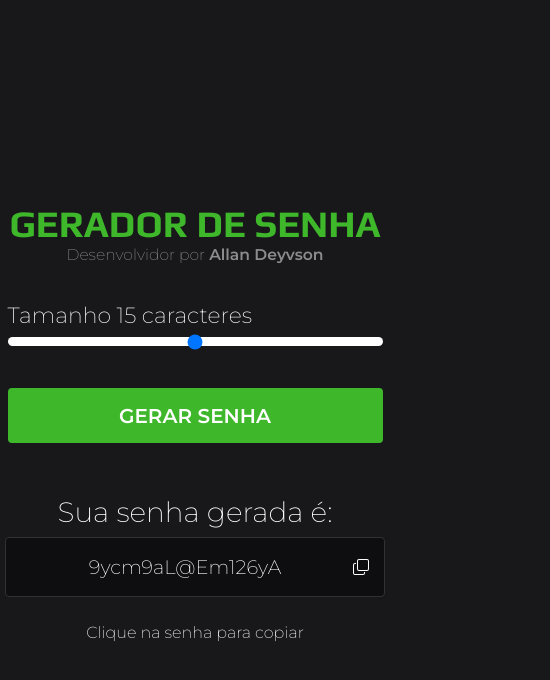
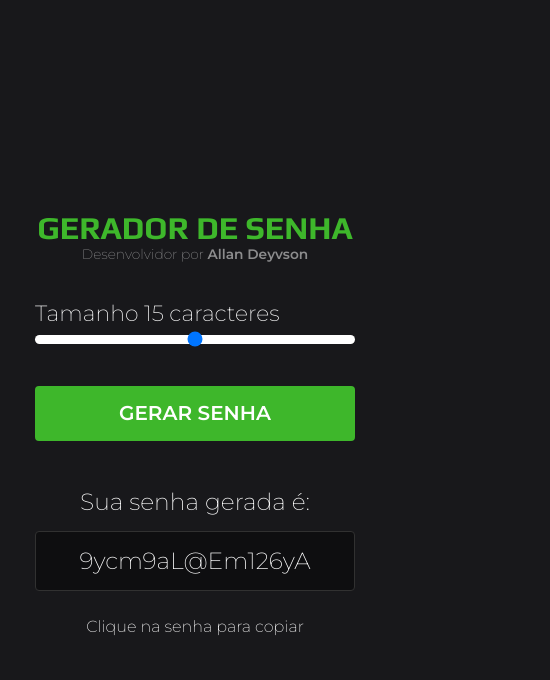
Before and after one commit to AllanDeyvson0/geradordesenha, a plain HTML site: page index.html in a window 390 px wide. Both pictures are taken after a click on the button "GERAR SENHA". Shown: the whole page, 550 px wide, since content can reach past the window. Drawn offline with Linux system fonts and the light colour scheme.

Commit message:
Alterando voltando

```diff
--- a/index.html
+++ b/index.html
@@ -29,14 +29,7 @@
 
     <div id="container-password" class="container-password hide">
         <span class="title-2">Sua senha gerada é:</span>
-
-        <div class="password" onclick="copyPassword()">
-            <span id="password">123123123</span>
-            <svg xmlns="http://www.w3.org/2000/svg" width="16" height="16" fill="currentColor" id="bi-copy" class="bi bi-copy" viewBox="0 0 16 16">
-                <path fill-rule="evenodd" d="M4 2a2 2 0 0 1 2-2h8a2 2 0 0 1 2 2v8a2 2 0 0 1-2 2H6a2 2 0 0 1-2-2zm2-1a1 1 0 0 0-1 1v8a1 1 0 0 0 1 1h8a1 1 0 0 0 1-1V2a1 1 0 0 0-1-1zM2 5a1 1 0 0 0-1 1v8a1 1 0 0 0 1 1h8a1 1 0 0 0 1-1v-1h1v1a2 2 0 0 1-2 2H2a2 2 0 0 1-2-2V6a2 2 0 0 1 2-2h1v1z"/>
-            </svg>
-        </div>
-
+        <span id="password" class="password" onclick="copyPassword()" >123123123</span>
         <span class="tooltip">Clique na senha para copiar</span>
     </div>
 
--- a/main.js
+++ b/main.js
@@ -24,31 +24,11 @@ function generatePassword(){
     containerPassword.classList.remove("hide");
     password.innerHTML = pass;
     novaSenha = pass;
-
-    //LIMPANDO ÍCONE DE CHECK PÓS COPIAR
-    let copyIcon = document.querySelector("#bi-copy");
-    copyIcon.innerHTML = `<svg xmlns="http://www.w3.org/2000/svg" width="16" height="16" fill="currentColor" id="bi-copy" class="bi bi-copy" viewBox="0 0 16 16">
-                        <path fill-rule="evenodd" d="M4 2a2 2 0 0 1 2-2h8a2 2 0 0 1 2 2v8a2 2 0 0 1-2 2H6a2 2 0 0 1-2-2zm2-1a1 1 0 0 0-1 1v8a1 1 0 0 0 1 1h8a1 1 0 0 0 1-1V2a1 1 0 0 0-1-1zM2 5a1 1 0 0 0-1 1v8a1 1 0 0 0 1 1h8a1 1 0 0 0 1-1v-1h1v1a2 2 0 0 1-2 2H2a2 2 0 0 1-2-2V6a2 2 0 0 1 2-2h1v1z"/>
-                        </svg>`;
 }
 
 
 //FUNÇÃO COPIAR SENHA
 function copyPassword(){
     navigator.clipboard.writeText(novaSenha);
-
-    //COLOCANDO O ÍCONE DE CHECK PÓS COPIAR
-    let copyIcon = document.querySelector("#bi-copy");
-    copyIcon.innerHTML = `<svg xmlns="http://www.w3.org/2000/svg" width="16" height="16" fill="currentColor" class="bi bi-check2" viewBox="0 0 16 16">
-        <path d="M13.854 3.646a.5.5 0 0 1 0 .708l-7 7a.5.5 0 0 1-.708 0l-3.5-3.5a.5.5 0 1 1 .708-.708L6.5 10.293l6.646-6.647a.5.5 0 0 1 .708 0"/>
-    </svg>`;
-
-    // alert("Senha copiada com sucesso!\nNão compartilhe com ninguém.")
-
-    setTimeout(function(){
-        copyIcon.innerHTML = `<svg xmlns="http://www.w3.org/2000/svg" width="16" height="16" fill="currentColor" id="bi-copy" class="bi bi-copy" viewBox="0 0 16 16">
-                        <path fill-rule="evenodd" d="M4 2a2 2 0 0 1 2-2h8a2 2 0 0 1 2 2v8a2 2 0 0 1-2 2H6a2 2 0 0 1-2-2zm2-1a1 1 0 0 0-1 1v8a1 1 0 0 0 1 1h8a1 1 0 0 0 1-1V2a1 1 0 0 0-1-1zM2 5a1 1 0 0 0-1 1v8a1 1 0 0 0 1 1h8a1 1 0 0 0 1-1v-1h1v1a2 2 0 0 1-2 2H2a2 2 0 0 1-2-2V6a2 2 0 0 1 2-2h1v1z"/>
-                        </svg>`;
-    }, 3000);
-
+    alert("Senha copiada com sucesso!\nNão compartilhe com ninguém.")
 }
--- a/style.css
+++ b/style.css
@@ -92,28 +92,24 @@ body{
 .title-2{
     text-align: center;
     color: var(--secondary-color);
-    font-size: 28px;
-    margin-top: 24px;
-    margin-bottom: 8px;
+    font-size: 6em;
+    margin-top: 18px;
+    margin-bottom: 15px;
 }
 
 .password{
     height: 60px;
     background-color: rgba(0,0,0, 0.4);
     border-radius: 4px;
-    display: flex;
-    justify-content: center;
-    align-items: center;
     color: var(--secondary-color);
     border: 1px solid #313131;
     transition: 0.3s;
-    font-size: 8em;
-    text-align: center;
-    position: relative;
-}
+    font-size: 6em;
 
-.password span{
-    margin-right: 20px;
+    /* ALINHAMENTO */
+    display: flex;
+    align-items: center;
+    justify-content: center;
 }
 
 .password:hover{
@@ -143,32 +139,25 @@ body{
     opacity: 1;
 }
 
-.bi-copy{
-    color: var(--secondary-color);
-    position: absolute;
-    left: 11em;
-    cursor: pointer;
-}
-
 @media screen and (max-width:600px){
     body{
-        width: 60em;
+        width: 32rem;
     }
 
     .title{
-        font-size: 6em;
+        font-size: 5.1em;
     }
 
     .subtitle{
-        font-size: 2.5em;
+        font-size: 2.2em;
     }
 
-    .bi-copy{
-        left: 8.5em;
+    .container-input{
+        width: 32rem;
     }
 
     .container-password{
-        width: 38rem;
+        width: 32rem;
     }
 
     .container-password:hover{
```
